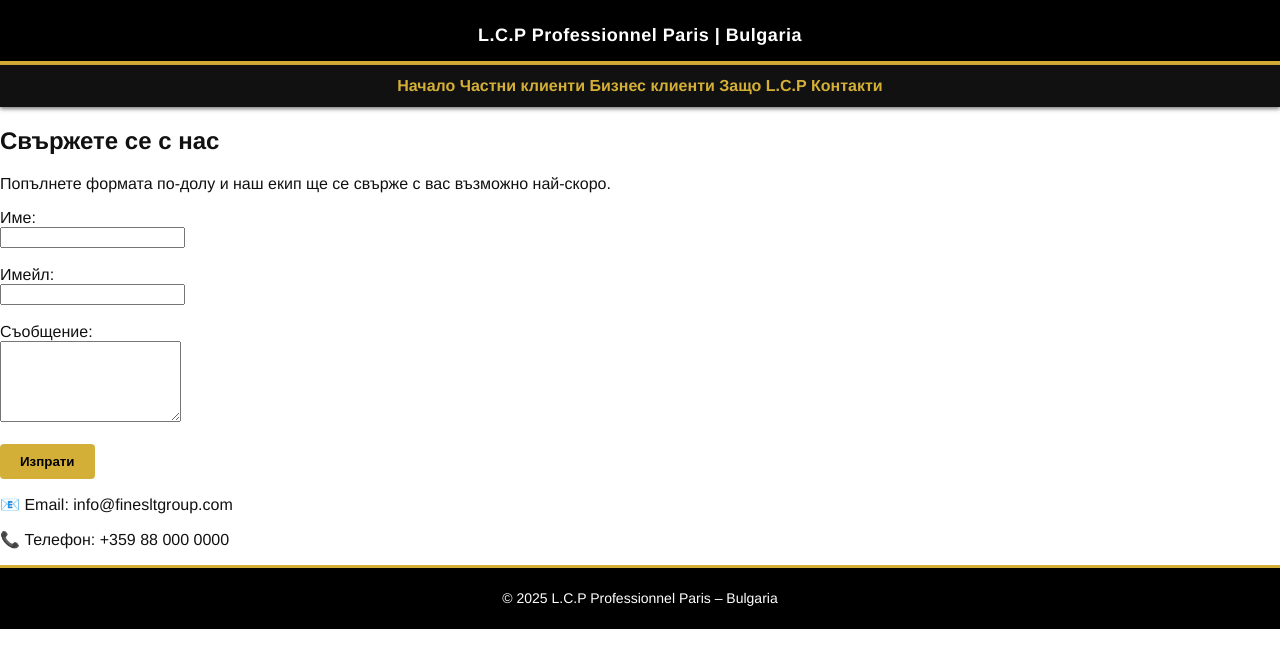
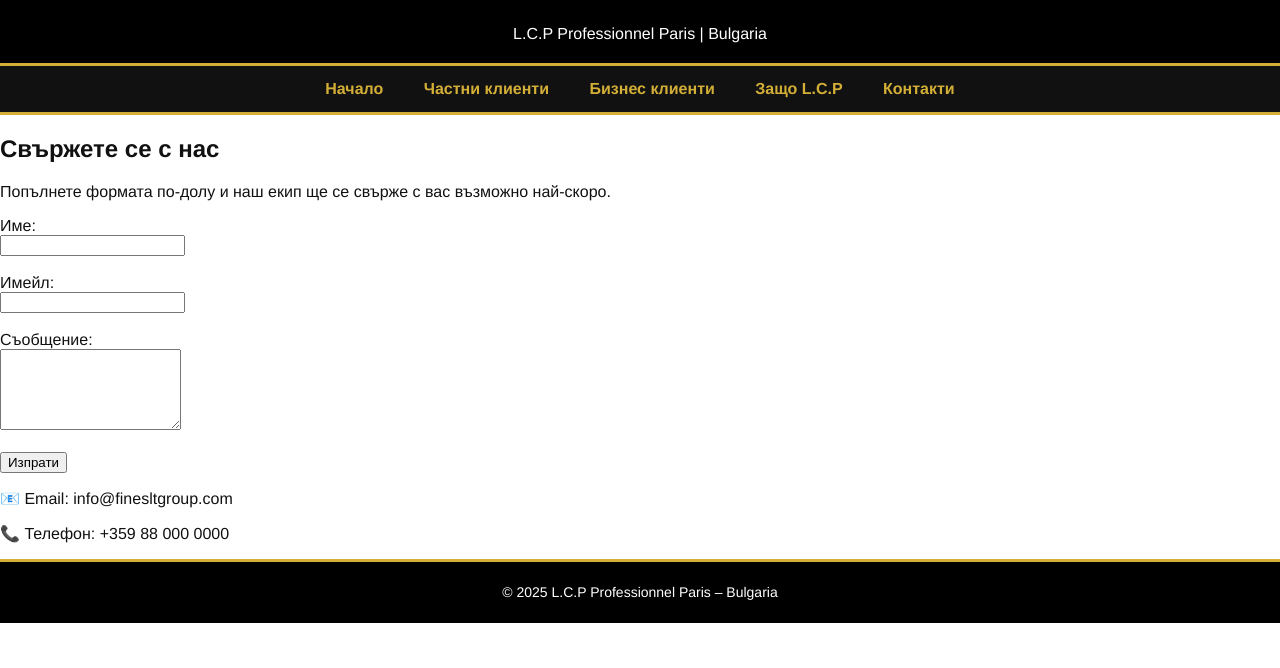
Before and after one commit to finesltgroup-create/lcp-bulgaria, a plain HTML site: page contact.html in a window 1280 px wide. Drawn offline with Linux system fonts and the light colour scheme.

Commit message:
Update style.css

```diff
--- a/style.css
+++ b/style.css
@@ -1,4 +1,4 @@
-/* Основен стил */
+/* Глобален стил */
 body {
   margin: 0;
   font-family: "Helvetica Neue", Arial, sans-serif;
@@ -6,49 +6,41 @@ body {
   color: #111;
 }
 
-/* Хедър – черна лента с логото */
+/* Хедър */
 header {
   background-color: #000;
   color: #fff;
   text-align: center;
-  padding: 25px 0 15px 0;
+  padding: 25px 0 20px 0;
+  border-bottom: 3px solid #d4af37; /* златна линия под логото */
+}
+
+.logo {
   font-weight: bold;
-  font-size: 18px;
+  font-size: 20px;
   letter-spacing: 0.5px;
-  border-bottom: 4px solid #d4af37; /* ясно видима златна линия */
 }
 
 /* Навигация */
 nav {
   background-color: #111;
   text-align: center;
-  padding: 12px 0;
-  margin-top: 0; /* премахва залепването */
-  box-shadow: 0 2px 4px rgba(0,0,0,0.5); /* лека сянка за разделяне */
-}
-
-nav ul {
-  list-style: none;
-  margin: 0;
-  padding: 0;
-}
-
-nav li {
-  display: inline-block;
-  margin: 0 20px;
+  padding: 14px 0;
+  border-bottom: 3px solid #d4af37;
 }
 
 nav a {
-  color: #d4af37; /* златист текст */
+  color: #d4af37;
   text-decoration: none;
-  font-weight: 600;
-  font-size: 16px;
+  margin: 0 18px;
+  font-weight: bold;
   transition: color 0.3s ease, border-bottom 0.3s ease;
+  padding-bottom: 4px;
   border-bottom: 2px solid transparent;
-  padding-bottom: 4px;
 }
 
-nav a:hover {
+nav a:hover,
+nav a.active {
   color: #fff;
   border-bottom: 2px solid #d4af37;
 }
@@ -81,24 +73,6 @@ main {
   margin-bottom: 10px;
 }
 
-/* Бутон */
-button, a.button {
-  background-color: #d4af37;
-  color: #000;
-  border: none;
-  padding: 10px 20px;
-  border-radius: 4px;
-  cursor: pointer;
-  font-weight: bold;
-  text-decoration: none;
-  transition: background-color 0.3s ease, color 0.3s ease;
-}
-
-button:hover, a.button:hover {
-  background-color: #000;
-  color: #fff;
-}
-
 /* Футър */
 footer {
   background-color: #000;
```
